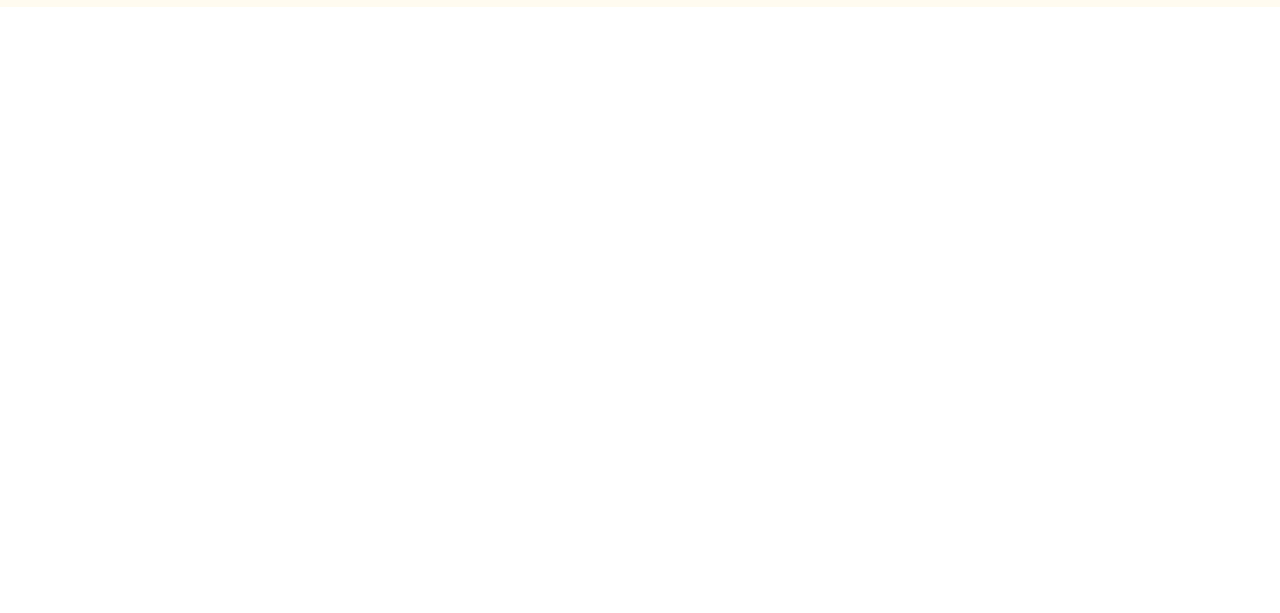
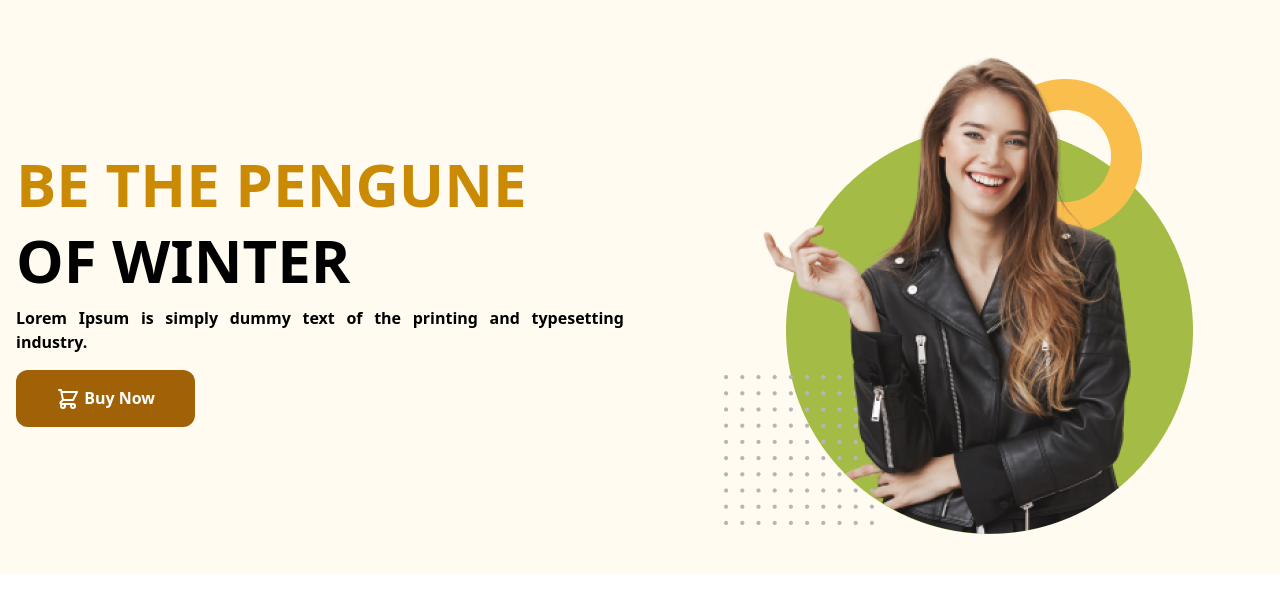
Before and after one commit to xnafi/penguin-mart, a plain HTML site: page index.html in a window 1280 px wide. Shown: the part 49-662 px from the top of the page. Drawn offline with nearby package versions, Linux system fonts and the light colour scheme.

Commit message:
banner done

```diff
--- a/index.html
+++ b/index.html
@@ -16,7 +16,6 @@
   <body>
     <header class="bg-[#FFFBF0]">
       <!-- navbar start -->
-
       <nav
         class="container mx-auto border-gray-200 px-2 sm:px-4 py-2.5 rounded dark:bg-gray-900"
       >
@@ -87,10 +86,35 @@
           </div>
         </div>
       </nav>
+      <!-- navbar end -->
+      <!-- header banner start -->
+      <section class="container mx-auto flex flex-col sm:grid sm:grid-cols-2 items-center">
+        <div class="space-y-4 px-4 text-justify">
+          <h1 class="text-3xl sm:text-6xl font-bold uppercase text-yellow-600">
+            Be the Pengune
+          </h1>
+          <h3 class="text-3xl sm:text-6xl font-bold uppercase">of Winter</h3>
+          <p class="font-semibold">
+            Lorem Ipsum is simply dummy text of the printing and typesetting
+            industry.
+          </p>
+          <div>
+            <button class="bg-yellow-700 px-10 py-4 font-semibold rounded-xl text-white"><svg xmlns="http://www.w3.org/2000/svg" class="inline h-6 w-6" fill="none" viewbox="0 0 24 24" stroke="currentColor" stroke-width="2">
+              <path stroke-linecap="round" stroke-linejoin="round" d="M3 3h2l.4 2M7 13h10l4-8H5.4M7 13L5.4 5M7 13l-2.293 2.293c-.63.63-.184 1.707.707 1.707H17m0 0a2 2 0 100 4 2 2 0 000-4zm-8 2a2 2 0 11-4 0 2 2 0 014 0z" />
+            </svg> Buy Now</button>
+          </div>
+        </div>
+        <div class="place-self-center mt-8 sm:m-10">
+          <img src="images/model.png" alt="" />
+        </div>
+      </section>
+      <!-- header banner end -->
+    </header>
+   <main class="container mx-auto">
+    <!-- Women Jacket Section start -->
+    <!-- Women Jacket Section end -->
 
-      <!-- navbar end -->
-    </header>
-
+   </main>
     <!-- fowbie cdn -->
     <script src="https://unpkg.com/flowbite@1.5.1/dist/flowbite.js"></script>
   </body>
```
